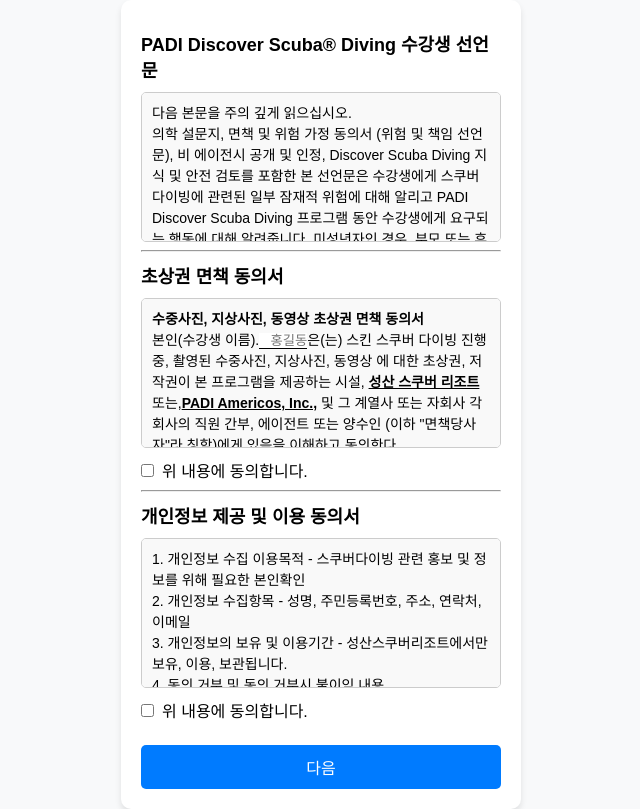
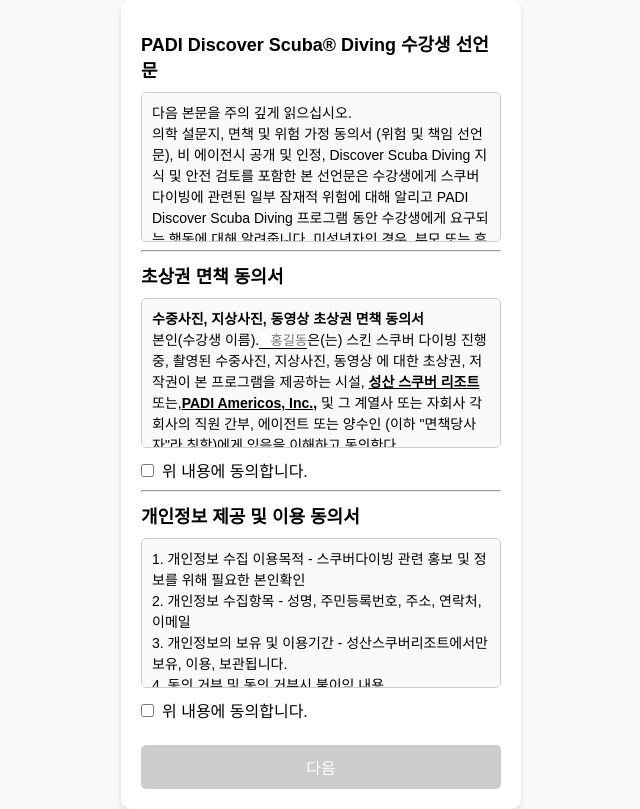
Before and after one commit to songjiwoong1020/padi-s-agreement, a Next.js app: page /1 in a window 1280 px wide. Shown: the whole page, without its empty margins (319-959 px from the left). Built offline with nearby package versions, Linux system fonts and the light colour scheme.

Commit message:
코드 수정

```diff
--- a/src/app/_common/button.tsx
+++ b/src/app/_common/button.tsx
@@ -3,17 +3,15 @@
 type props = {
   text: string,
   buttonRef: React.Ref<HTMLButtonElement>,
-  isDisabled: boolean,
   handleClick: React.MouseEventHandler<HTMLButtonElement>
 }
 
 export default function Button({
   text,
   buttonRef,
-  isDisabled,
   handleClick}: props) {
   return (
-    <button className={styles.btn} disabled={isDisabled} ref={buttonRef} onClick={handleClick}>{text}</button>
+    <button className={styles.btn} disabled={true} ref={buttonRef} onClick={handleClick}>{text}</button>
     //https://velog.io/@eenaree/props-onClick-type 해당내용 참고.
   );
 }
```
Also changed, not shown: src/app/1/_component/Group.tsx (+0 -31 lines).
